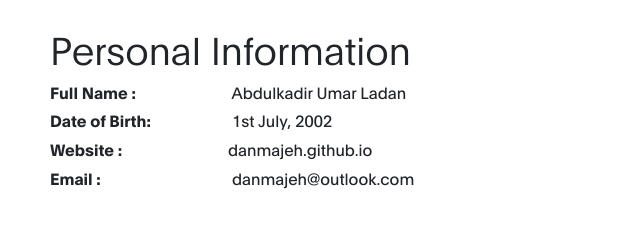
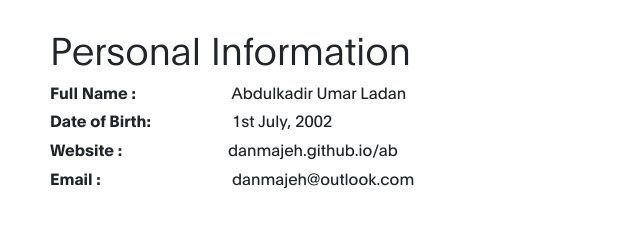
Before and after one commit to Danmajeh/ab, a plain HTML site: page index.html in a window 1280 px wide. Shown: the part 671-911 px from the top of the page, 35-675 px from the left. Drawn offline with Linux system fonts and the light colour scheme.

Commit message:
Update index.html

```diff
--- a/index.html
+++ b/index.html
@@ -18,12 +18,7 @@
 
      <!-- MAIN CSS -->
      <link rel="stylesheet" href="css/tooplate-ben-resume-style.css">
-<!--
-Tooplate 2120 Ben Resume
-https://www.tooplate.com/view/2120-ben-resume
--->
 </head>
-
 <body data-spy="scroll" data-target="#navbarNav" data-offset="50">
 
     <!-- MENU BAR -->
@@ -105,7 +100,7 @@ https://www.tooplate.com/view/2120-ben-resume
 
                         <li><strong>Date of Birth:</strong> 1st July, 2002</li>
 
-                        <li><strong>Website :</strong>danmajeh.github.io</li>
+                        <li><strong>Website :</strong>danmajeh.github.io/ab</li>
 
                         <li><strong>Email :</strong> danmajeh@outlook.com</li>
                     </ul>
```
